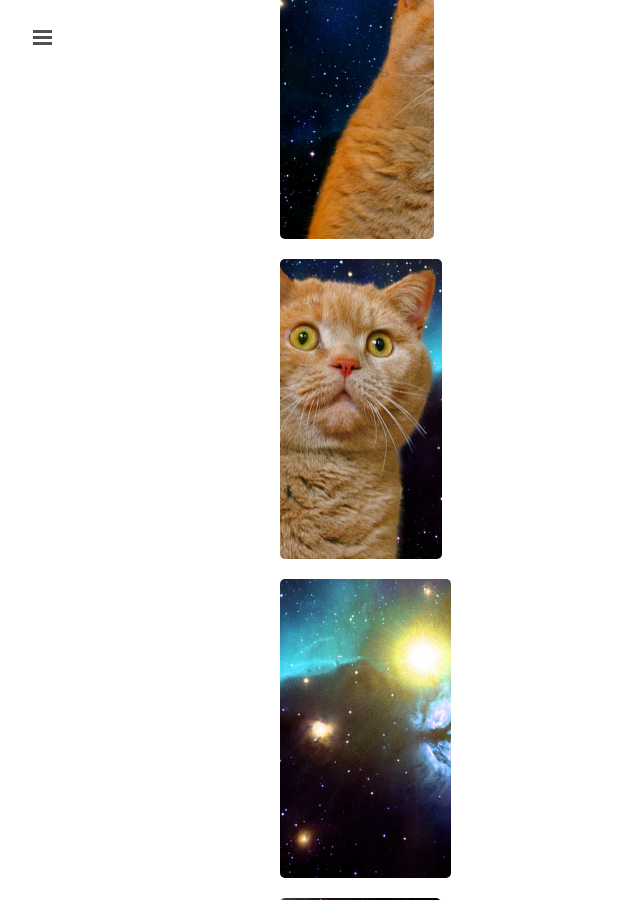
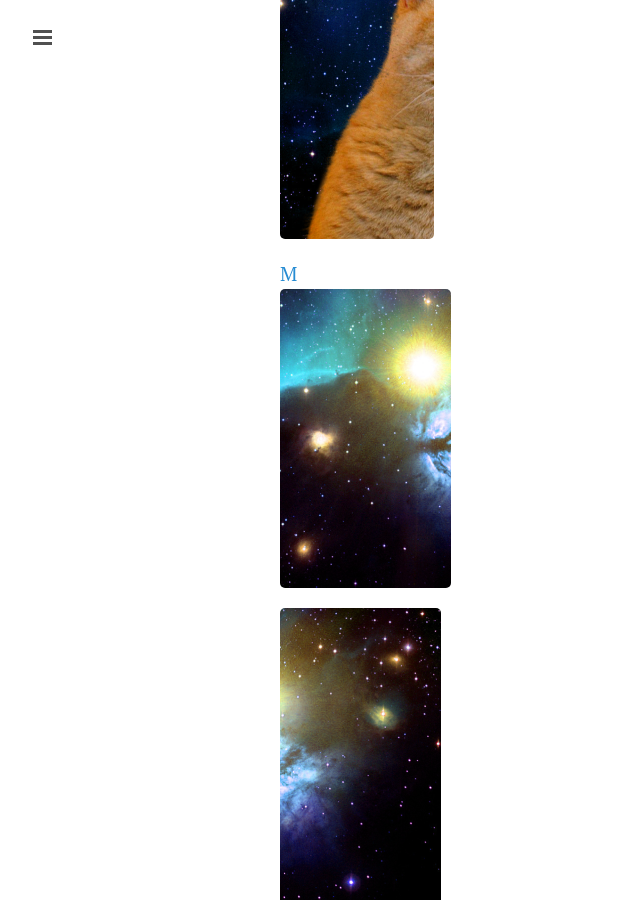
Before and after one commit to apiotrow/apiotrow.github.io, a Jekyll site: the page built from _posts/2014-01-02-first-post.md, in a window 1280 px wide and 900 px high, scrolled down 859 px. Shown: the whole window, without its empty margins (0-640 px from the left). Built offline with Jekyll 4.4.1, drawn with Linux system fonts in a browser that asks for light colours; Markdown is read by kramdown in place of the engine named in the settings.

Commit message:
Update 2014-01-02-first-post.md

```diff
--- a/_posts/2014-01-02-first-post.md
+++ b/_posts/2014-01-02-first-post.md
@@ -11,7 +11,7 @@
 
 Step 2: Crop it 4 times
 
-![My helpful screenshot]({{ site.url }}/assets/2014-08-09/backimage.png)![My helpful screenshot]({{ site.url }}/assets/2014-08-09/leftimage.png)![My helpful screenshot]({{ site.url }}/assets/2014-08-09/downimage.png)![My helpful screenshot]({{ site.url }}/assets/2014-08-09/rightimage.png)
+![My helpful screenshot]({{ site.url }}/assets/2014-08-09/backimage.png)[M]({{ site.url }}/assets/2014-08-09/leftimage.png)![My helpful screenshot]({{ site.url }}/assets/2014-08-09/downimage.png)![My helpful screenshot]({{ site.url }}/assets/2014-08-09/rightimage.png)
 
 Step 3: Put it in Unity
 
```
